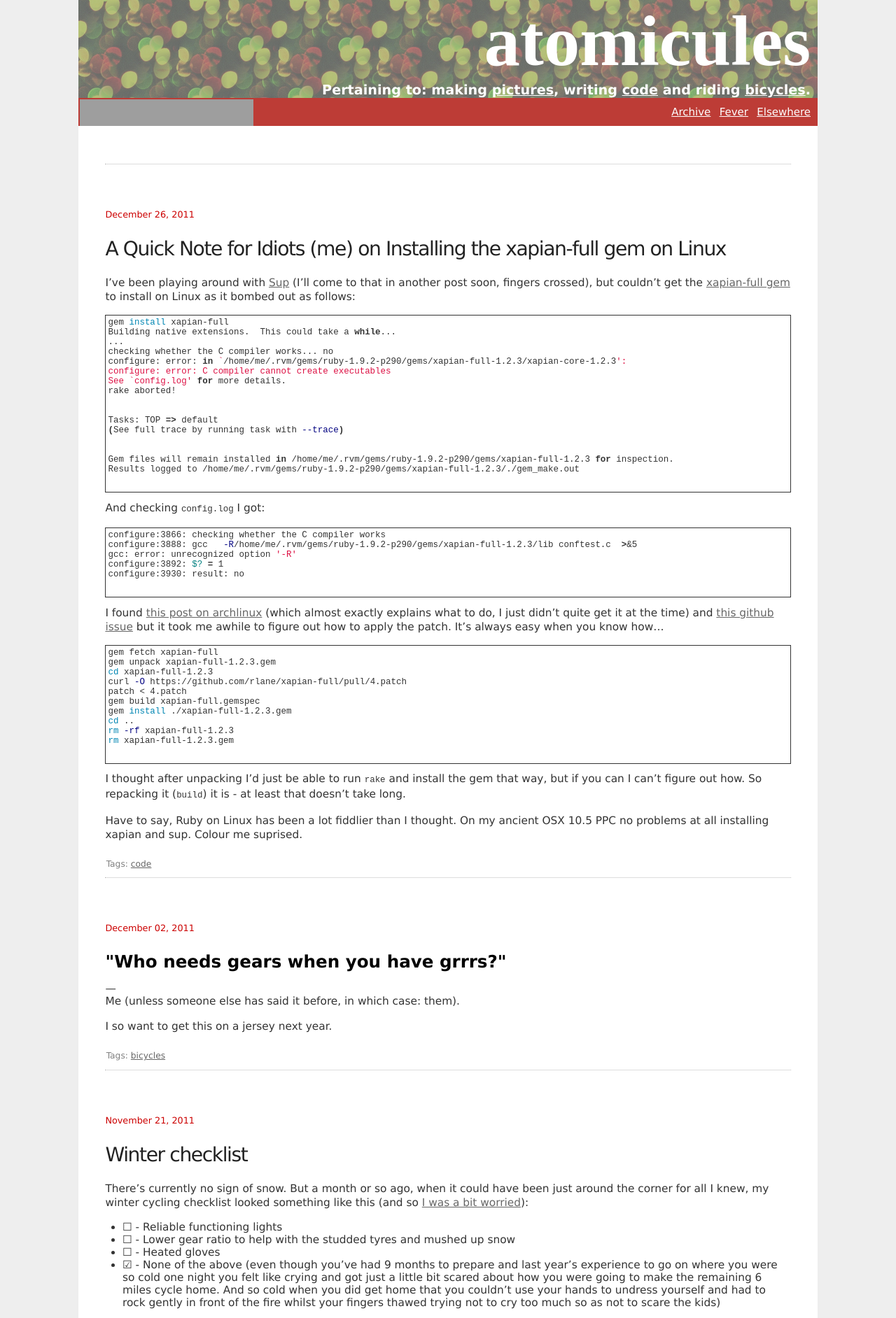
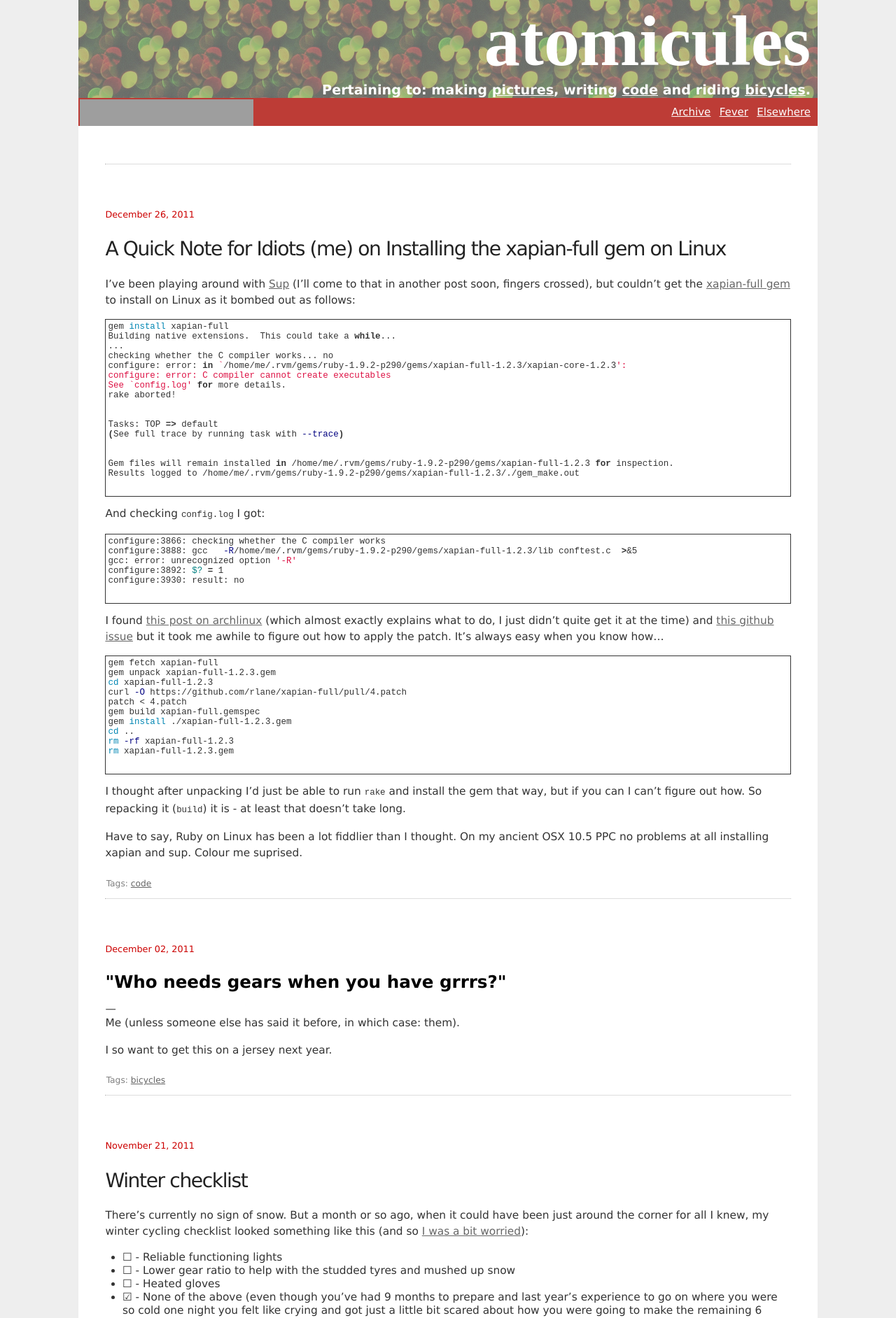
Before and after one commit to emory/atomicules.github.com, a Jekyll site: the page built from index.html, in a window 1280 px wide. Shown: the top 1884 px of the page at 70% size. Built offline with Jekyll 4.4.1, drawn with Linux system fonts in a browser that asks for light colours; some web fonts are replaced; Markdown is read by kramdown in place of the engine named in the settings; grey boxes are pictures that could not be loaded.

Commit message:
CSS Line height tweaks

```diff
--- a/styles/atomicules.css
+++ b/styles/atomicules.css
@@ -170,9 +170,12 @@ article {
 .postcontent .source {
 	margin: 1.0em 0 0 0;
 }
+.postcontent li {
+	line-height: 1.25em;
+}
 article p {
 	margin: 0 0 1.0em 0;
-	line-height: 1.3em;
+	line-height: 1.5em;
 }
 article a {
 	text-decoration: underline;
```
